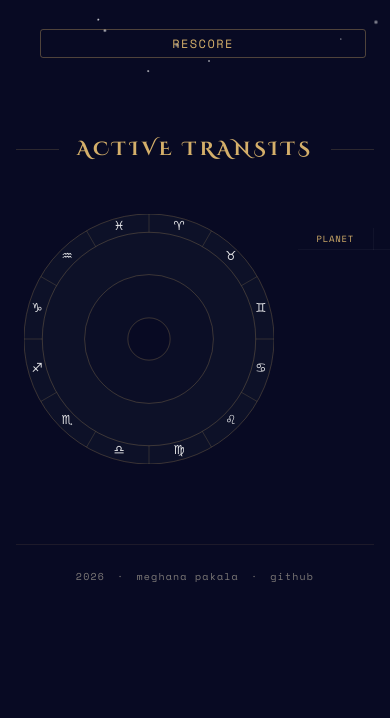
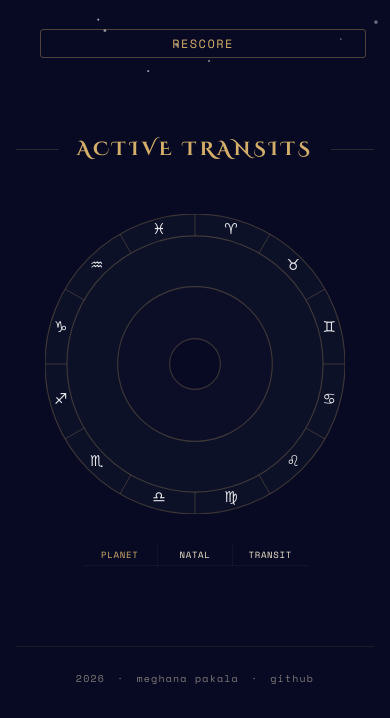
Before and after one commit to meghana-pakala/astral_audio, a Flask app: template app/templates/result.html in a window 390 px wide; the page is wider, and only the part inside the window is pictured. Shown: the part 756-1474 px from the top of that part. Before the commit the page ends 1338 px from the top of that part, so only its background shows below. Run offline with Flask 3, Linux system fonts and the light colour scheme; the template is opened without the code that fills it, so the values that code supplies are empty; parts of the project's set-up code (start-up, migrations or seed data) failed here and were passed over.

Commit message:
fixed overflow

```diff
--- a/app/templates/result.html
+++ b/app/templates/result.html
@@ -575,9 +575,11 @@ nav {
 /* ── Responsive ── */
 @media (max-width: 640px) {
   .page { padding: 24px 16px 32px; }
-  .transits-row { grid-template-columns: 1fr; }
-  .wheel-wrap { width: 100%; flex-direction: row; align-items: flex-start; justify-content: center; gap: 24px; }
-  #transit-wheel { width: 250px; height: 250px; }
+  .transits-row { grid-template-columns: 1fr; padding: 0; }
+  .aspects-list { min-width: 0; width: 100%; }
+  .aspect-pill { min-width: 0; overflow: hidden; }
+  .wheel-wrap { width: 100%; flex-direction: column; align-items: center; gap: 16px; }
+  #transit-wheel { width: 100%; max-width: 300px; height: auto; }
   .horoscope-title { font-size: 1.8rem; }
   nav { flex-direction: row; align-items: center; flex-wrap: nowrap; }
   .playlist-layout { grid-template-columns: 1fr; }
```
